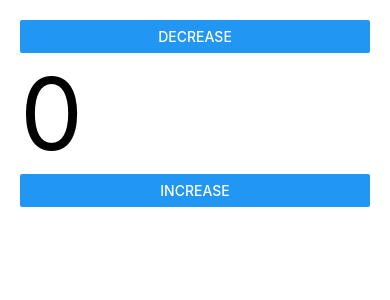
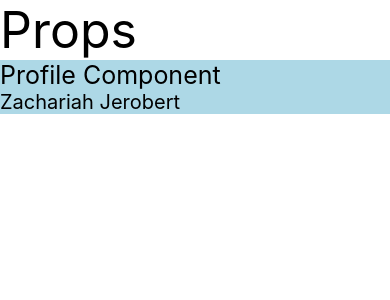
Before and after one commit to zachariah11jerobert/tutorial-codestepbystep, a React Native app: screen / in a window 390 px wide. Shown: the top 300 px of the page. Built offline with nearby package versions, Linux system fonts and the light colour scheme.

Commit message:
6.passing props for functional component

```diff
--- a/App.js
+++ b/App.js
@@ -1,15 +1,13 @@
-import React, {useState} from 'react';
-import {View, Text, Button} from 'react-native';
+import React from 'react';
+import {View, Text} from 'react-native';
+import Profile from './components/Profile';
 
 const App = () => {
-  const [data, setData] = useState(0);
   return (
-    <View style={{margin: 20}}>
-      <Button onPress={() => setData(data - 1)} title="Decrease" />
+    <View>
 
-      <Text style={{fontSize: 100}}>{data}</Text>
-
-      <Button onPress={() => setData(data + 1)} title="Increase" />
+      <Text style={{fontSize:50}}>Props</Text>
+      <Profile data={"Zachariah Jerobert"}/>
     </View>
   );
 };
--- a/components/Profile.js
+++ b/components/Profile.js
@@ -1,14 +1,14 @@
 import React from 'react';
-import {View, Text,TextInput} from 'react-native';
+import {View, Text} from 'react-native';
 
-class Profile extends React.Component{
-    render(){
+const Profile =(props) =>{
+  console.warn("props",props)
       return(
         <View style={{backgroundColor:'lightblue'}}>
           <Text style={{fontSize:25}}>Profile Component</Text>
-          <TextInput placeholder="Enter Name"/>
+          <Text style={{fontSize:20}}>{props.data}</Text>
         </View>
       )
     }
-   }
+
 export default Profile;
```
